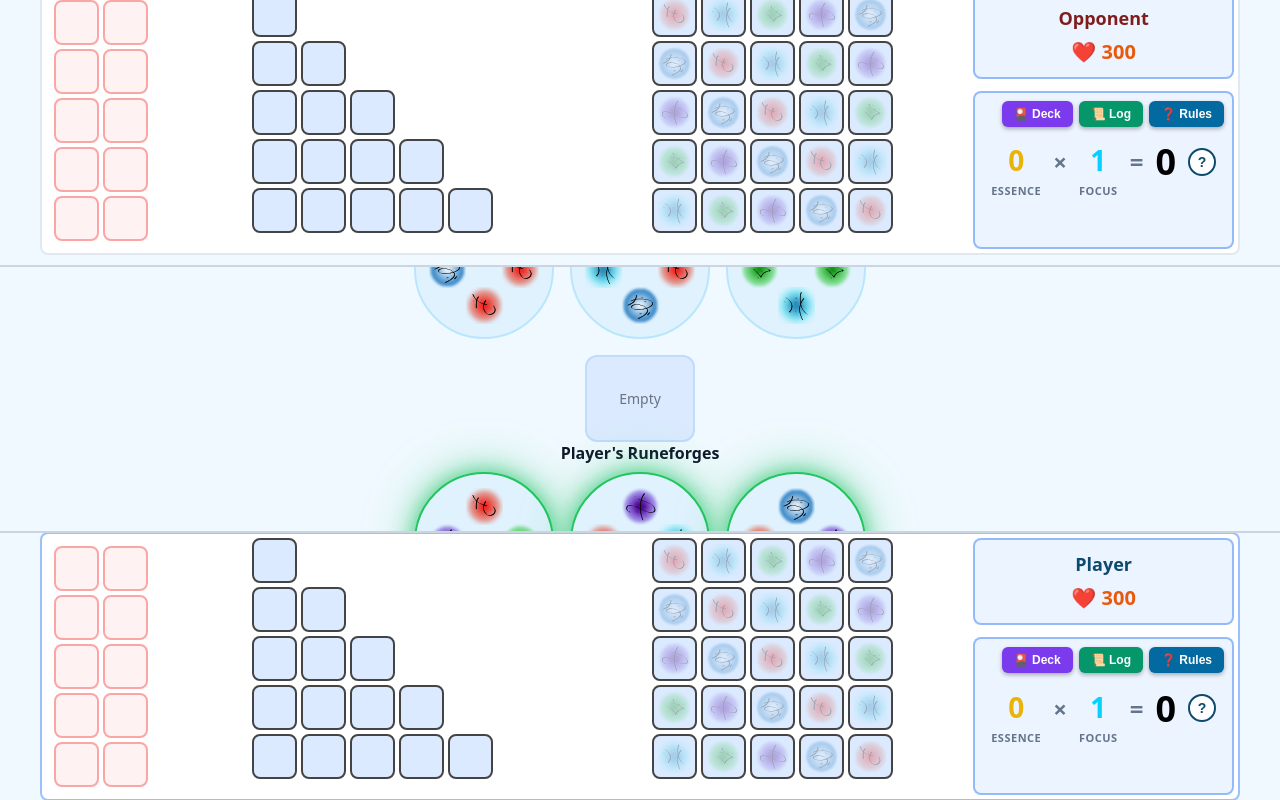
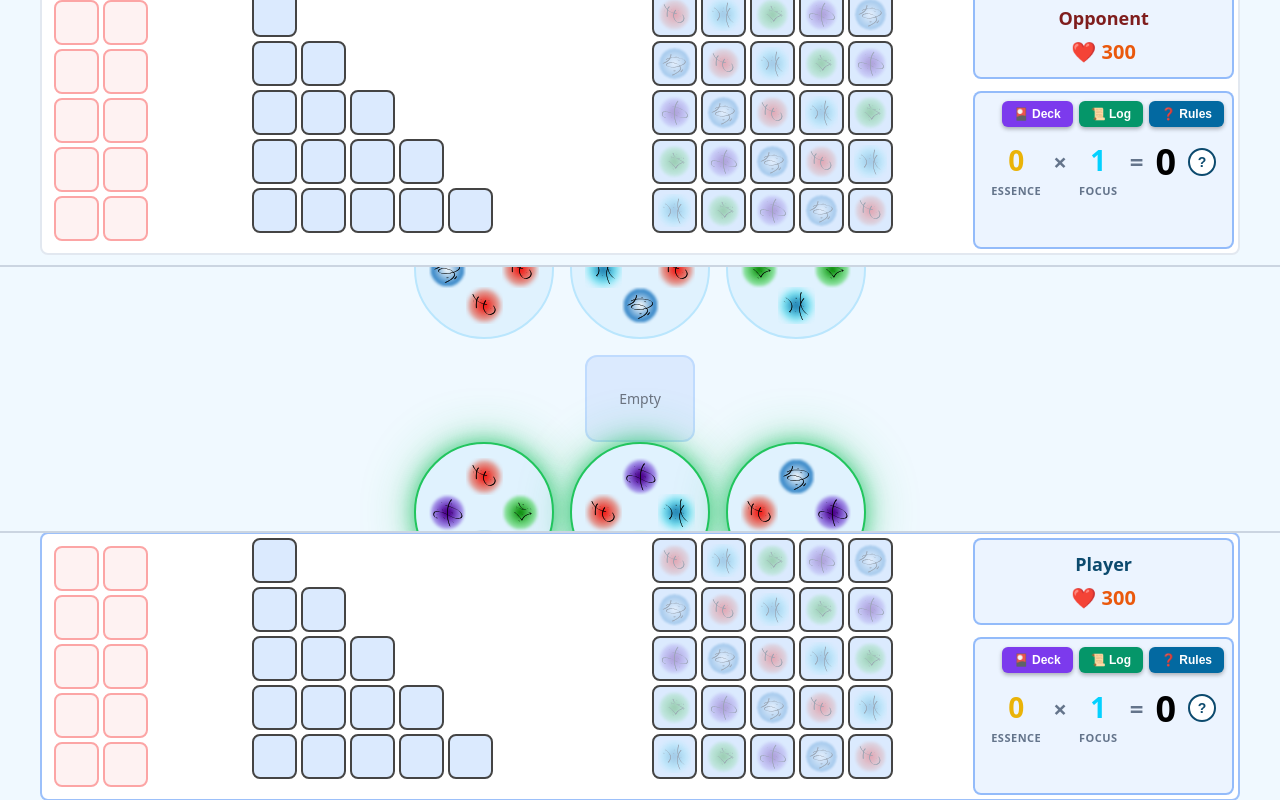
Before and after one commit to vlad92z/necromancer-web, a React (Vite) app: page /game in a window 1280 px wide. Both pictures are taken after a click on the button "START GAME". Built offline with nearby package versions, Linux system fonts and the light colour scheme.

Commit message:
Remove Unnecessary Center Titles

```diff
--- a/src/features/gameplay/components/RuneforgesAndCenter.tsx
+++ b/src/features/gameplay/components/RuneforgesAndCenter.tsx
@@ -66,15 +66,6 @@ export function RuneforgesAndCenter({
   const renderRuneforgeRow = (owner: Player, ownedRuneforges: RuneforgeType[], align: 'flex-start' | 'center' | 'flex-end') => (
     <div key={owner.id} style={{ marginBottom: '16px' }}>
       <div style={{
-        textAlign: align === 'center' ? 'center' : align === 'flex-start' ? 'left' : 'right',
-        fontSize: '16px',
-        fontWeight: 600,
-        marginBottom: '8px',
-        color: '#0f172a'
-      }}>
-        {owner.name}'s Runeforges
-      </div>
-      <div style={{
         display: 'flex',
         justifyContent: align,
         gap: '16px',
```
